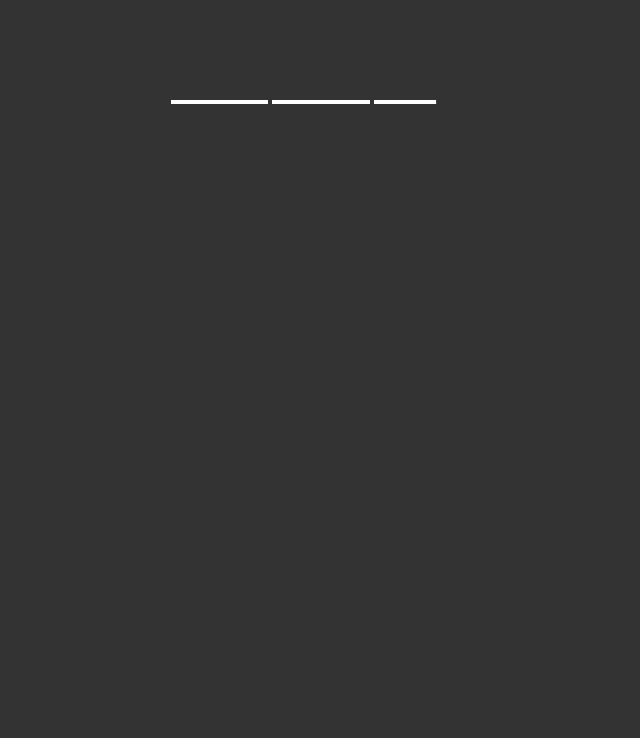
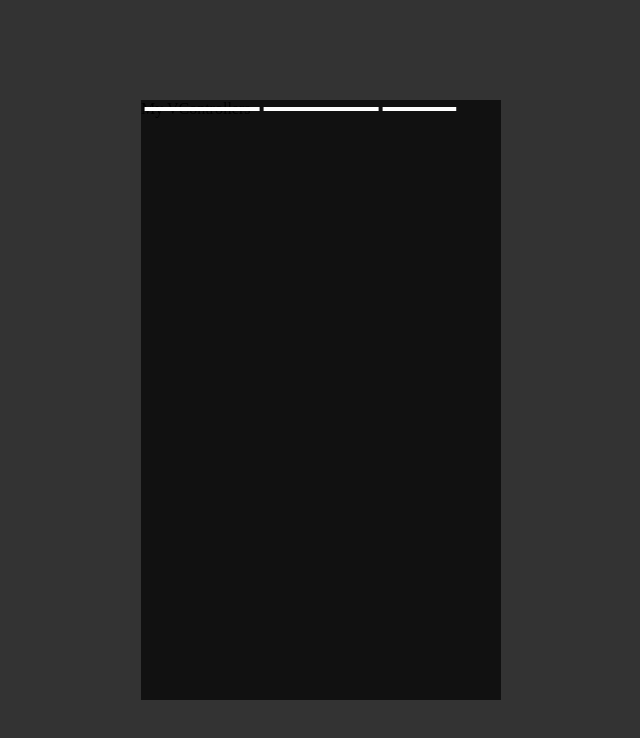
Before and after one commit to ViniciusCavalcanteSantos/vstorie, a React (Vite) app: page / in a window 1280 px wide. Shown: the top 738 px of the page, without its empty margins (319-959 px from the left). Built offline with nearby package versions, Linux system fonts and the light colour scheme.

Commit message:
Style: improves the default style of the timer

```diff
--- a/src/components/VContainer.tsx
+++ b/src/components/VContainer.tsx
@@ -17,7 +17,9 @@ export function VContainer() {
 
 const styles = {
   vStories: {
+    position: "relative",
     width: "100%",
-    height: "100%"
-  }
+    height: "100%",
+    background: "#111"
+  } as React.CSSProperties
 }
--- /dev/null
+++ b/src/components/VControllers.tsx
@@ -0,0 +1,7 @@
+export function VControllers() {
+  return(
+    <div>
+      My VControllers
+    </div>
+  )
+}
--- a/src/components/VStorie.tsx
+++ b/src/components/VStorie.tsx
@@ -1,4 +1,5 @@
 import { VTimerContainer } from "./timer/VTimerContainer";
+import { VControllers } from "./VControllers";
 
 export function VStorie() {
 
@@ -6,6 +7,8 @@ export function VStorie() {
   return(
     <>
       <VTimerContainer />
+
+      <VControllers />
     </>
   )
 }
--- a/src/components/timer/VTimerContainer.tsx
+++ b/src/components/timer/VTimerContainer.tsx
@@ -63,11 +63,17 @@ export function VTimerContainer() {
 
 const styles = {
   progressContainer: {
+    position: "absolute",
+    top: "0",
+    left: "50%",
+    transform: "translateX(-50%)",
     display: "grid",
     gridAutoColumns: "1fr",
     gridAutoFlow: "column",
     gap: "4px",
-    width: "100%",
-    height: "4px"
-  }
+    width: "98%",
+    height: "4px",
+    paddingTop: "7px",
+    boxSizing: "content-box"
+  } as React.CSSProperties
 }
--- a/src/context/VContext.tsx
+++ b/src/context/VContext.tsx
@@ -16,7 +16,7 @@ export interface VContextType {
 }
 
 export const VContext = createContext<VContextType>({
-  width: "300px",
+  width: "360px",
   height: "600px",
   loader: <VLoader color={"#fff"} />,
   duration: 3000,
@@ -30,7 +30,7 @@ export const VContext = createContext<VContextType>({
 
 export function VContextProvider({ config, children }: { config: Config, children: React.ReactNode }) {
   const defaultValue: VContextType = {
-    width: config?.width ?? "300px",
+    width: config?.width ?? "360px",
     height: config?.height ?? "600px",
     loader: config?.loader ?? <VLoader color={"#fff"} />,
     duration: config?.duration ?? 3000,
```
